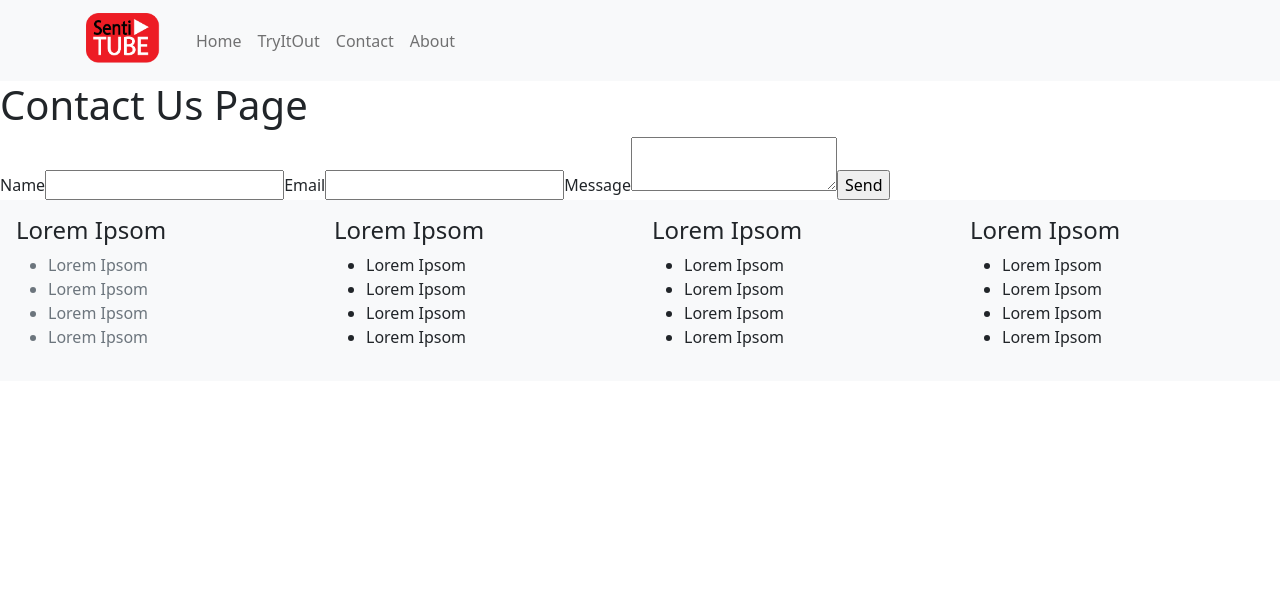
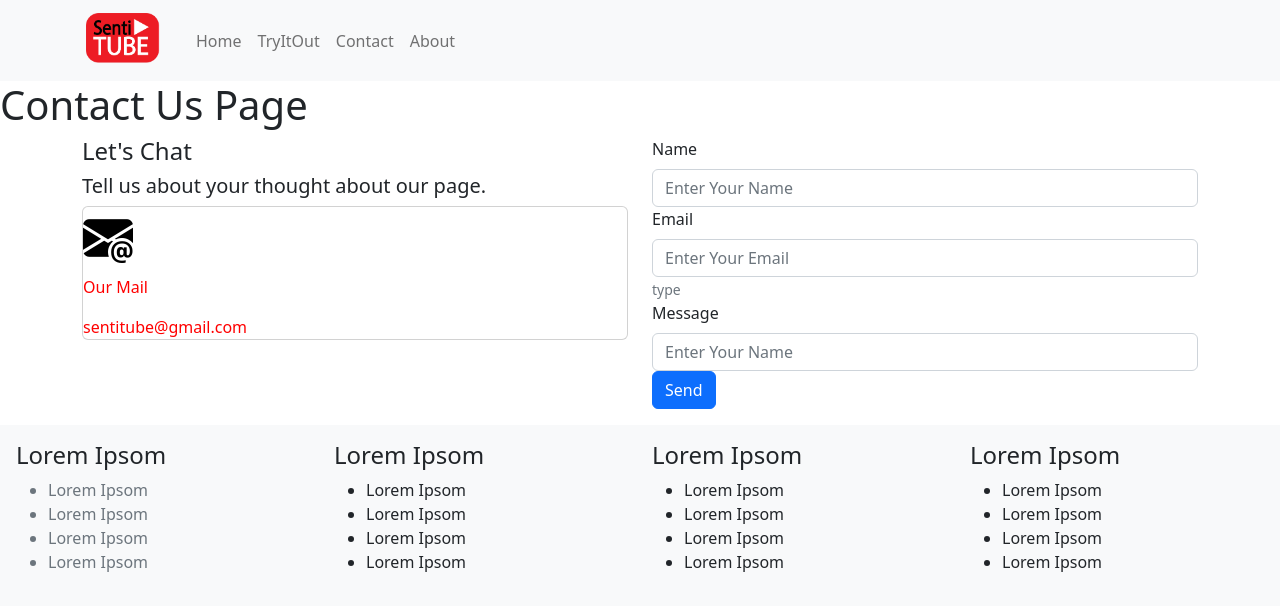
Before and after one commit to dsplayerX/project-sentitube-webapp, a React (Create React App) app: page /Contact in a window 1280 px wide. Shown: the top 610 px of the page. Built offline with nearby package versions, Linux system fonts and the light colour scheme.

Commit message:
Update Contact Us Page Contents

```diff
--- a/package.json
+++ b/package.json
@@ -14,9 +14,10 @@
     "@testing-library/user-event": "^13.5.0",
     "axios": "^1.3.4",
     "bootstrap": "^5.2.3",
+    "bootstrap-icons": "^1.10.3",
+    "chart.js": "^3.7.0",
     "react": "^18.2.0",
     "react-bootstrap": "^2.7.2",
-    "chart.js": "^3.7.0",
     "react-chartjs-2": "^4.0.1",
     "react-dom": "^18.2.0",
     "react-router": "^6.8.1",
--- a/src/components/ContactUsForm.js
+++ b/src/components/ContactUsForm.js
@@ -1,5 +1,10 @@
 import React, { useRef } from "react";
 import emailjs from "@emailjs/browser";
+
+import 'bootstrap/dist/css/bootstrap.min.css'
+
+import {Container, Row, Col, Button, Alert, Card, Form} from 'react-bootstrap'
+
 
 export const ContactUsForm = () => {
   const form = useRef();
@@ -26,7 +31,51 @@ export const ContactUsForm = () => {
   };
 
   return (
-    <form ref={form} onSubmit={sendEmail}>
+<div>
+    <Container>
+
+      <Row>
+        <Col>
+
+        <h4>Let's Chat</h4>
+        <h5>Tell us about your thought about our page.</h5>
+
+        <Card className="nb-3" style={
+          {color:"red"}
+        }>
+          <Card.Title><i class="bi bi-envelope-at-fill" style={{ fontSize: 50, color:"black" }}></i></Card.Title>
+          <Card.Text>Our Mail</Card.Text>
+          <Card.Text>sentitube@gmail.com</Card.Text>
+        </Card>
+
+        </Col>
+
+
+        <Col>
+        <Form>
+        <Form.Group controlId="from_name">
+          <Form.Label>Name</Form.Label>
+          <Form.Control type = "text" placeholder="Enter Your Name" />
+        </Form.Group>
+        <Form.Group controlId="from_email">
+          <Form.Label>Email</Form.Label>
+          <Form.Control type = "email" placeholder="Enter Your Email" />
+          <Form.Text className='text-muted'>
+            type
+          </Form.Text>
+        </Form.Group>
+        <Form.Group controlId="message">
+          <Form.Label>Message</Form.Label>
+          <Form.Control type = "textarea" placeholder="Enter Your Name" />
+        </Form.Group>
+        <Button varient='secondary' type='submit'>Send</Button>
+      </Form>
+        </Col>
+      </Row>
+
+    </Container>
+
+    {/* <form ref={form} onSubmit={sendEmail}>
       <label>Name</label>
       <input type="text" name="from_name" />
       <label>Email</label>
@@ -34,6 +83,10 @@ export const ContactUsForm = () => {
       <label>Message</label>
       <textarea name="message" />
       <input type="submit" value="Send" />
-    </form>
+    </form> */}
+<p>
+
+      </p>
+    </div>
   );
 };
--- a/src/index.css
+++ b/src/index.css
@@ -1,5 +1,6 @@
 @import url("https://fonts.googleapis.com/css2?family=Dosis:wght@500&display=swap");
-
+@import 'bootstrap/dist/css/bootstrap.min.css';
+@import 'bootstrap-icons/font/bootstrap-icons.css';
 * {
   box-sizing: border-box;
 }
```
Also changed, not shown: 1 other file (tests, documents, lock files or other folders).
